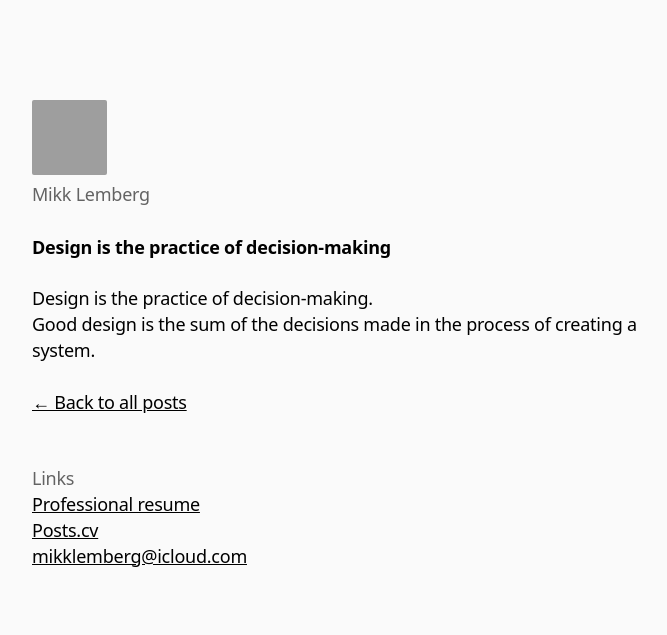
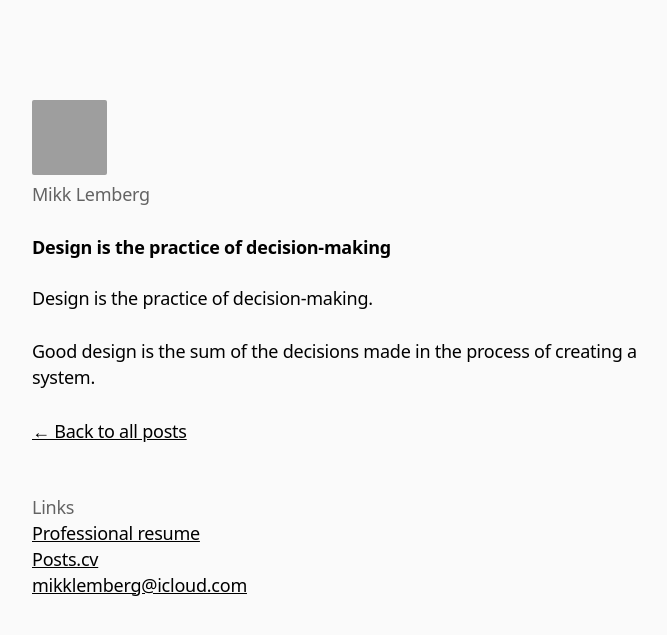
Before and after one commit to mikklemberg/My-personal-notes, a Jekyll site: the page built from _posts/2023-01-29-decision-making.md, in a window 1280 px wide. Shown: the top 635 px of the page, without its empty margins (288-955 px from the left). Built offline with Jekyll 4.4.1, drawn with Linux system fonts in a browser that asks for light colours; grey boxes are pictures that could not be loaded.

Commit message:
Update style.css

```diff
--- a/assets/css/style.css
+++ b/assets/css/style.css
@@ -47,7 +47,7 @@ a:hover {
 }
 
 /* Blockquote styling for distinction */
-.article blockquote {
+.content blockquote {
     border-left: 2px solid rgba(0, 0, 0, 0.33);
     background-color: #F5F5F5;
     margin: 40px 0;
@@ -55,7 +55,7 @@ a:hover {
     padding-left: 20px; /* Adds padding to the left of blockquotes */
 }
 
-.article p {
+.content p {
     margin-bottom: 27px;
 }
 
```
